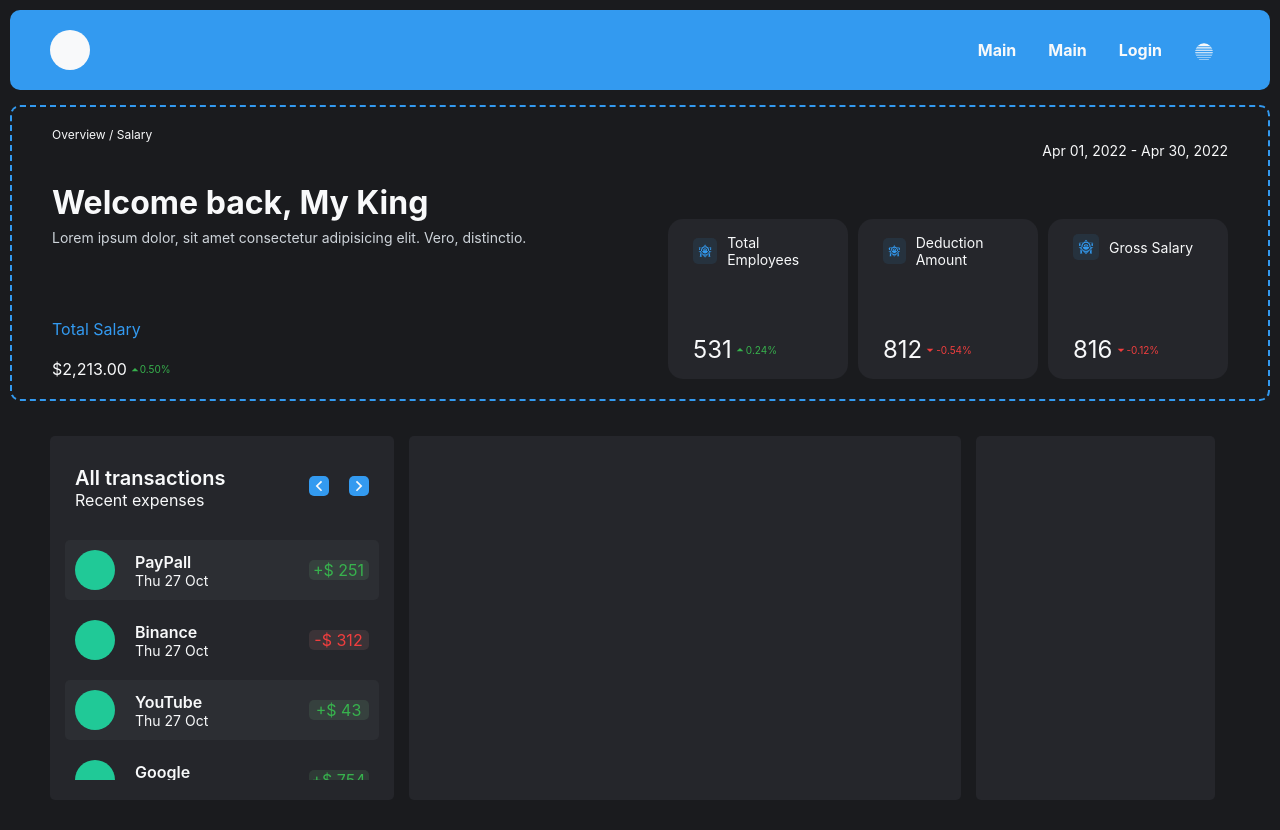
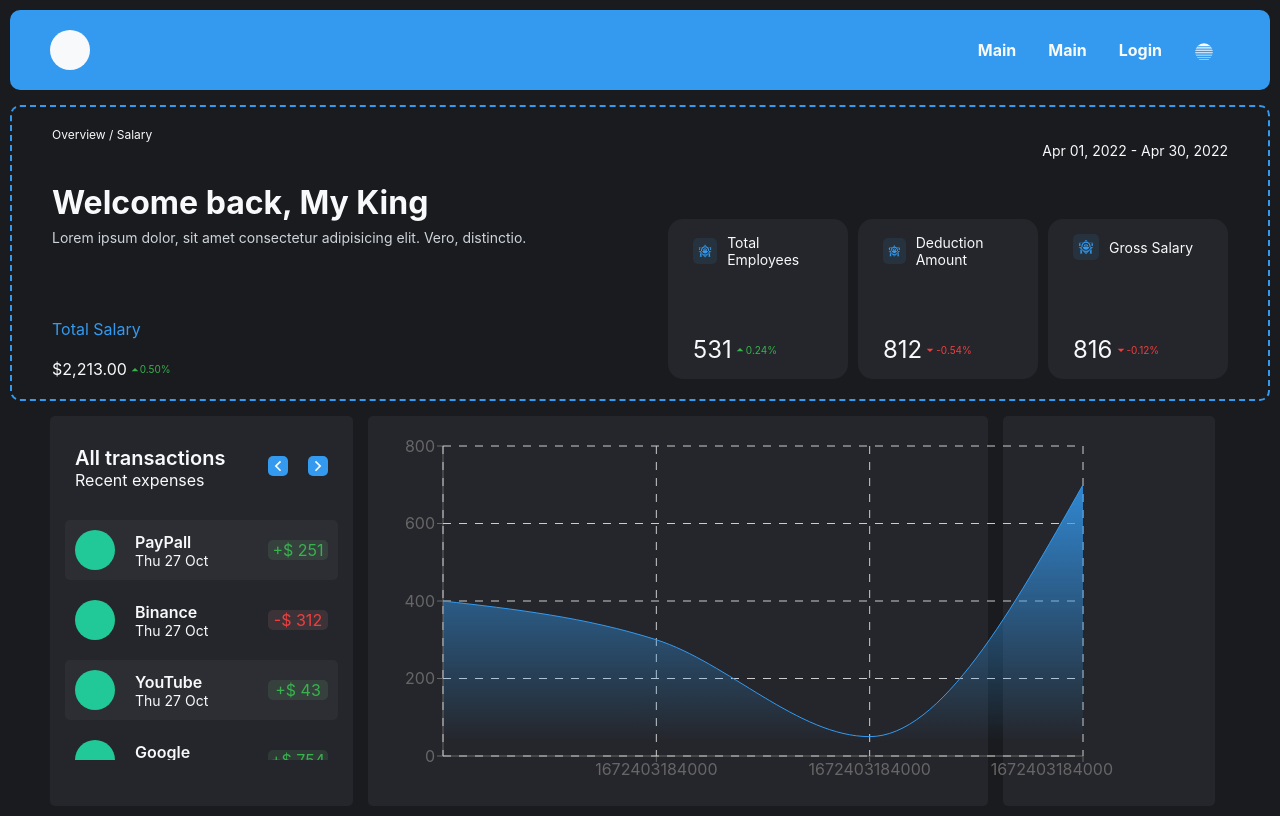
Before and after one commit to avvakumovid/mm-frontend, a React (Create React App) app: page / in a window 1280 px wide. Built offline with nearby package versions, Linux system fonts and the light colour scheme; the HTML template or start-up script is replaced by a standard one.

Commit message:
feat: graphic

```diff
--- a/package.json
+++ b/package.json
@@ -16,6 +16,7 @@
     "react-router": "^6.6.1",
     "react-router-dom": "^6.6.1",
     "react-scripts": "5.0.1",
+    "recharts": "^2.2.0",
     "sass": "^1.57.1",
     "typescript": "^4.4.2",
     "web-vitals": "^2.1.0"
--- a/src/components/ui/content/Content.module.scss
+++ b/src/components/ui/content/Content.module.scss
@@ -3,14 +3,12 @@
 
 .content {
     margin-top: 15px;
-    padding: 20px 40px;
+    padding: 0 40px;
     border-radius: 10px;
     // border: 2px dashed;
     display: flex;
     flex-direction: row;
     justify-content: space-between;
-
-
 
     >div {
         padding: 20px 15px;
--- a/src/components/ui/content/Content.tsx
+++ b/src/components/ui/content/Content.tsx
@@ -2,6 +2,7 @@ import React, { useContext } from 'react';
 import styles from './Content.module.scss';
 import { ThemeContext } from './../../../context/ThemeContext';
 import Transactions from './transactions/Transactions';
+import Graphic from '../graphic/Graphic';
 
 const Content = () => {
   const { theme } = useContext(ThemeContext);
@@ -10,7 +11,9 @@ const Content = () => {
       <div className={styles.transactions}>
         <Transactions />
       </div>
-      <div className={styles.chart}></div>
+      <div className={styles.chart}>
+        <Graphic />
+      </div>
       <div className={styles.right}></div>
     </div>
   );
--- /dev/null
+++ b/src/components/ui/graphic/Graphic.tsx
@@ -0,0 +1,59 @@
+import React from 'react';
+import {
+  LineChart,
+  Line,
+  AreaChart,
+  XAxis,
+  CartesianGrid,
+  Tooltip,
+  Area,
+  YAxis,
+} from 'recharts';
+const data = [
+  { name: Date.now(), amount: 400 },
+  { name: Date.now(), amount: 300 },
+  { name: Date.now(), amount: 50 },
+  { name: Date.now(), amount: 700 },
+];
+
+const Graphic = () => {
+  return (
+    <AreaChart
+      width={730}
+      height={350}
+      data={data}
+      margin={{ top: 10, right: 30, left: 0, bottom: 0 }}
+    >
+      <defs>
+        <linearGradient id='colorUv' x1='0' y1='0' x2='0' y2='1'>
+          <stop offset='5%' stopColor='#339AF0' stopOpacity={0.8} />
+          <stop offset='95%' stopColor='#339AF0' stopOpacity={0} />
+        </linearGradient>
+        <linearGradient id='colorPv' x1='0' y1='0' x2='0' y2='1'>
+          <stop offset='5%' stopColor='#82ca9d' stopOpacity={0.8} />
+          <stop offset='95%' stopColor='#82ca9d' stopOpacity={0} />
+        </linearGradient>
+      </defs>
+      <XAxis dataKey='name' />
+      <YAxis />
+      <CartesianGrid color='#339AF0' strokeDasharray='8' />
+      <Tooltip />
+      <Area
+        type='monotone'
+        dataKey='amount'
+        stroke='#339AF0'
+        fillOpacity={1}
+        fill='url(#colorUv)'
+      />
+      <Area
+        type='monotone'
+        dataKey='pv'
+        stroke='#82ca9d'
+        fillOpacity={1}
+        fill='url(#colorPv)'
+      />
+    </AreaChart>
+  );
+};
+
+export default Graphic;
```
Also changed, not shown: 1 other file (tests, documents, lock files or other folders).
